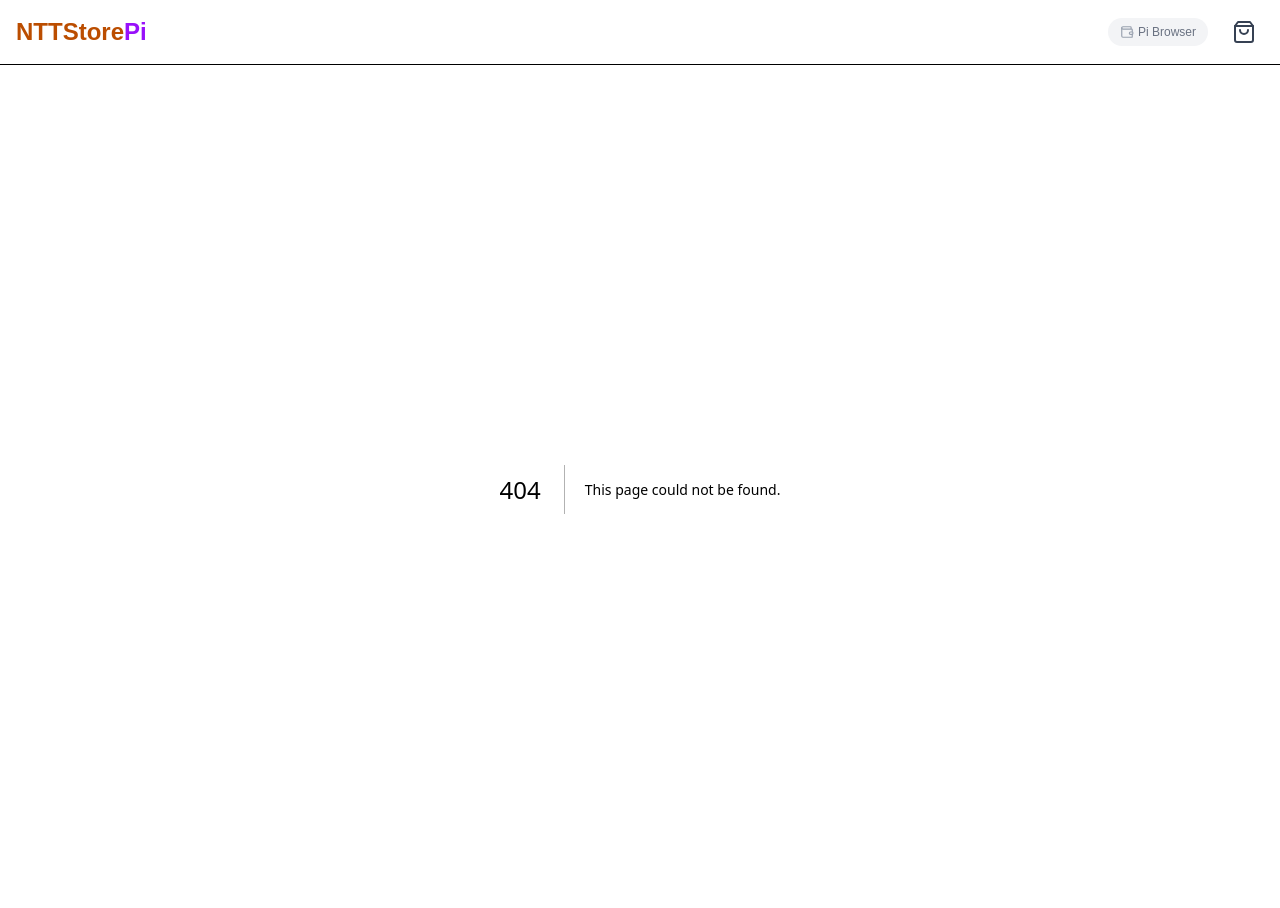
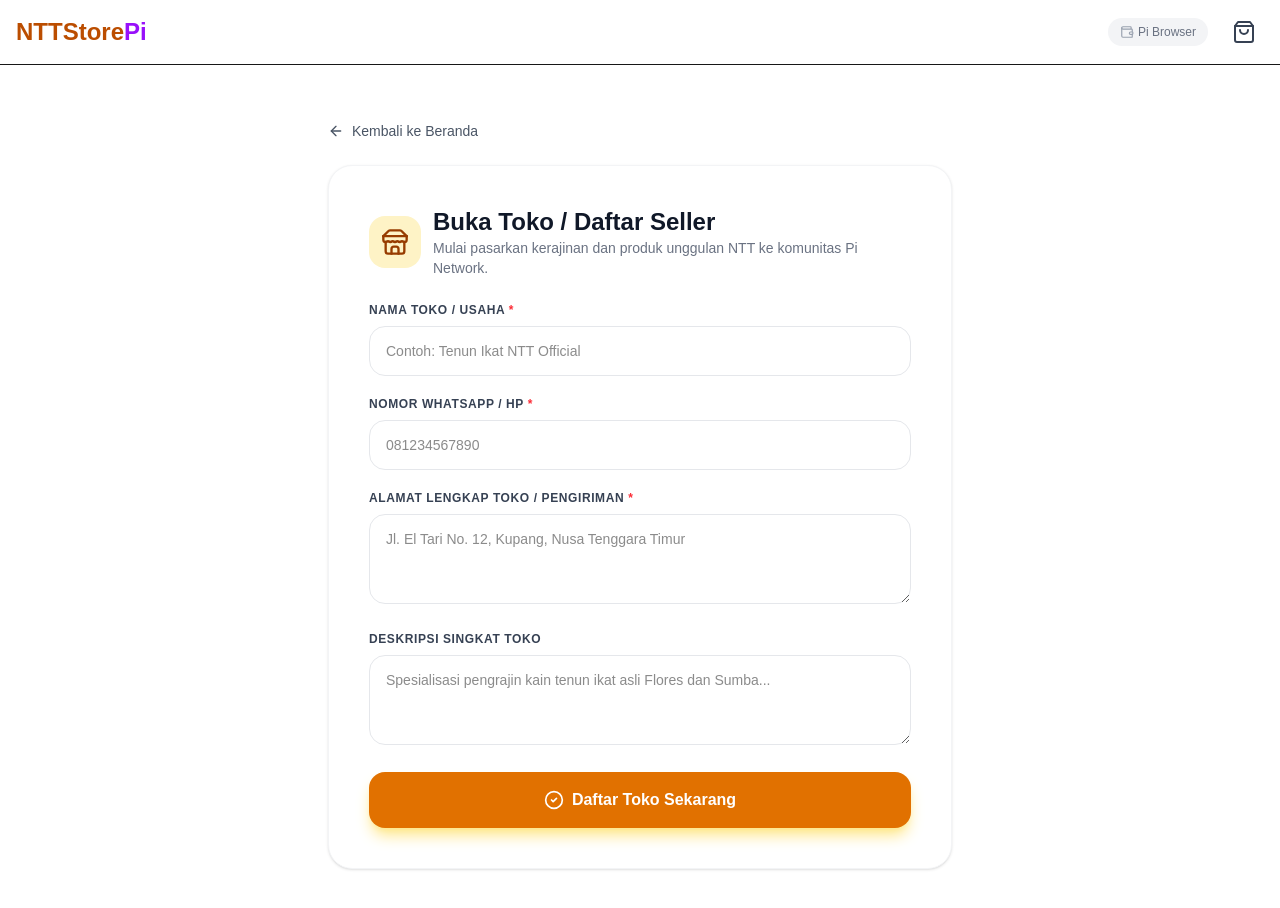
Before and after one commit to BerkahLestariJambi/nttstoremainet, a Next.js app: page /seller/register in a window 1280 px wide. Before the commit this address had no page. Shown: the top 908 px of the page. Built offline with nearby package versions, Linux system fonts and the light colour scheme; no server answers.

Commit message:
Create page.tsx

```diff
--- /dev/null
+++ b/app/seller/register/page.tsx
@@ -0,0 +1,156 @@
+'use client';
+
+import { useState } from 'react';
+import { useRouter } from 'next/navigation';
+import Link from 'next/link';
+import { sellerService } from '@/services/orderService';
+import { ArrowLeft, Store, CheckCircle2, AlertCircle } from 'lucide-react';
+
+export default function RegisterSellerPage() {
+  const router = useRouter();
+  const [loading, setLoading] = useState<boolean>(false);
+  const [errorMessage, setErrorMessage] = useState<string | null>(null);
+
+  const [formData, setFormData] = useState({
+    store_name: '',
+    store_description: '',
+    phone_number: '',
+    address: '',
+  });
+
+  const handleChange = (
+    e: React.ChangeEvent<HTMLInputElement | HTMLTextAreaElement>
+  ) => {
+    const { name, value } = e.target;
+    setFormData((prev) => ({ ...prev, [name]: value }));
+    if (errorMessage) setErrorMessage(null);
+  };
+
+  const handleSubmit = async (e: React.FormEvent) => {
+    e.preventDefault();
+    setLoading(true);
+    setErrorMessage(null);
+
+    try {
+      const res = await sellerService.registerSeller(formData);
+
+      if (res.success || res.message) {
+        alert('Pendaftaran seller berhasil! Akun Anda siap digunakan.');
+        router.push('/seller/products/create');
+      }
+    } catch (err: any) {
+      setErrorMessage(
+        err.message || 'Gagal mendaftar sebagai seller. Pastikan Anda sudah login.'
+      );
+    } finally {
+      setLoading(false);
+    }
+  };
+
+  return (
+    <div className="max-w-2xl mx-auto py-8 px-4 sm:px-6">
+      <Link
+        href="/"
+        className="inline-flex items-center gap-2 text-sm text-gray-600 hover:text-purple-700 font-medium mb-6 transition"
+      >
+        <ArrowLeft className="w-4 h-4" /> Kembali ke Beranda
+      </Link>
+
+      <div className="bg-white border border-gray-100 rounded-3xl p-6 sm:p-10 shadow-sm">
+        <div className="flex items-center gap-3 mb-6">
+          <div className="p-3 bg-amber-100 text-amber-800 rounded-2xl">
+            <Store className="w-7 h-7" />
+          </div>
+          <div>
+            <h1 className="text-2xl font-extrabold text-gray-900">Buka Toko / Daftar Seller</h1>
+            <p className="text-xs sm:text-sm text-gray-500">
+              Mulai pasarkan kerajinan dan produk unggulan NTT ke komunitas Pi Network.
+            </p>
+          </div>
+        </div>
+
+        {errorMessage && (
+          <div className="mb-6 p-4 bg-red-50 border border-red-100 rounded-2xl flex items-start gap-3 text-red-700 text-sm">
+            <AlertCircle className="w-5 h-5 shrink-0 mt-0.5 text-red-500" />
+            <div>{errorMessage}</div>
+          </div>
+        )}
+
+        <form onSubmit={handleSubmit} className="space-y-5">
+          <div>
+            <label className="block text-xs font-bold text-gray-700 uppercase tracking-wider mb-2">
+              Nama Toko / Usaha <span className="text-red-500">*</span>
+            </label>
+            <input
+              type="text"
+              name="store_name"
+              required
+              placeholder="Contoh: Tenun Ikat NTT Official"
+              value={formData.store_name}
+              onChange={handleChange}
+              className="w-full px-4 py-3.5 border border-gray-200 rounded-2xl focus:ring-2 focus:ring-amber-500 focus:outline-none transition text-sm"
+            />
+          </div>
+
+          <div>
+            <label className="block text-xs font-bold text-gray-700 uppercase tracking-wider mb-2">
+              Nomor WhatsApp / HP <span className="text-red-500">*</span>
+            </label>
+            <input
+              type="tel"
+              name="phone_number"
+              required
+              placeholder="081234567890"
+              value={formData.phone_number}
+              onChange={handleChange}
+              className="w-full px-4 py-3.5 border border-gray-200 rounded-2xl focus:ring-2 focus:ring-amber-500 focus:outline-none transition text-sm"
+            />
+          </div>
+
+          <div>
+            <label className="block text-xs font-bold text-gray-700 uppercase tracking-wider mb-2">
+              Alamat Lengkap Toko / Pengiriman <span className="text-red-500">*</span>
+            </label>
+            <textarea
+              name="address"
+              required
+              rows={3}
+              placeholder="Jl. El Tari No. 12, Kupang, Nusa Tenggara Timur"
+              value={formData.address}
+              onChange={handleChange}
+              className="w-full px-4 py-3.5 border border-gray-200 rounded-2xl focus:ring-2 focus:ring-amber-500 focus:outline-none transition text-sm"
+            ></textarea>
+          </div>
+
+          <div>
+            <label className="block text-xs font-bold text-gray-700 uppercase tracking-wider mb-2">
+              Deskripsi Singkat Toko
+            </label>
+            <textarea
+              name="store_description"
+              rows={3}
+              placeholder="Spesialisasi pengrajin kain tenun ikat asli Flores dan Sumba..."
+              value={formData.store_description}
+              onChange={handleChange}
+              className="w-full px-4 py-3.5 border border-gray-200 rounded-2xl focus:ring-2 focus:ring-amber-500 focus:outline-none transition text-sm"
+            ></textarea>
+          </div>
+
+          <button
+            type="submit"
+            disabled={loading}
+            className="w-full bg-amber-600 hover:bg-amber-700 text-white font-bold py-4 px-6 rounded-2xl transition shadow-lg shadow-amber-200 disabled:opacity-50 flex items-center justify-center gap-2 text-sm sm:text-base"
+          >
+            {loading ? (
+              'Memproses Pendaftaran...'
+            ) : (
+              <>
+                <CheckCircle2 className="w-5 h-5" /> Daftar Toko Sekarang
+              </>
+            )}
+          </button>
+        </form>
+      </div>
+    </div>
+  );
+}
```
